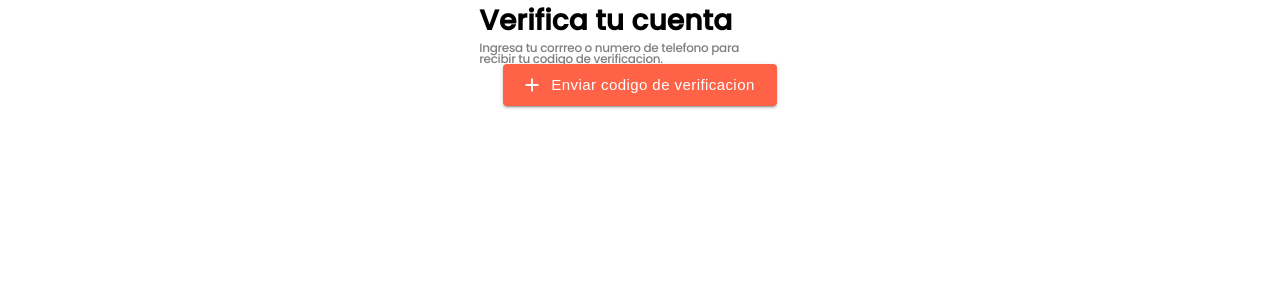
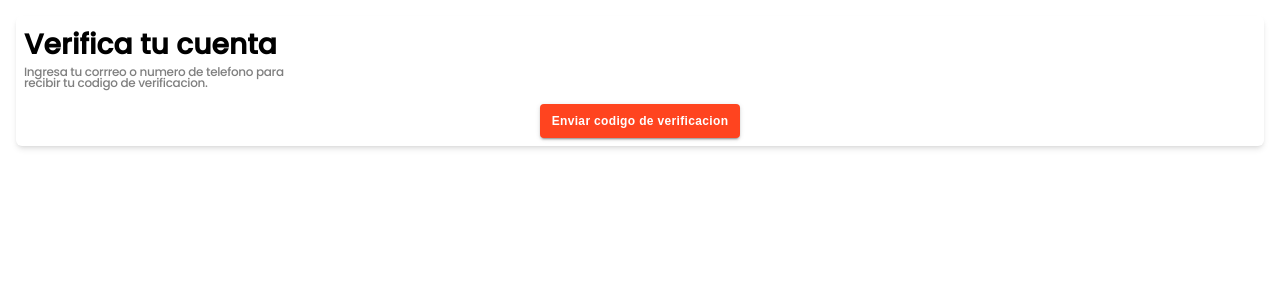
Before and after one commit to BonApp-etit/front, a Next.js app: page /verificacion_de_cuenta in a window 1280 px wide. Shown: the top 300 px of the page. Built offline with nearby package versions, Linux system fonts and the light colour scheme.

Commit message:
Configuracion de boton con color y tiporafia lista

```diff
--- a/src/components/CustomButton.jsx
+++ b/src/components/CustomButton.jsx
@@ -1,8 +1,8 @@
 import React from 'react';
 import { Button } from '@mui/material';
-import { Add } from '@mui/icons-material'; // Asegúrate de tener `@mui/icons-material` instalado
+import { Add, ArrowForward} from '@mui/icons-material'; // Asegúrate de tener `@mui/icons-material` instalado
 
-const CustomButton = ({text, uppercase, fontFamily, tailwindClasses, props}) => {
+const CustomButton = ({text, uppercase, fontFamily, tailwindClasses, size, props}) => {
   const handleClick = () => {
     alert('¡Botón clickeado!');
   };
@@ -10,17 +10,22 @@ const CustomButton = ({text, uppercase, fontFamily, tailwindClasses, props}) =>
   return (
     <Button
       variant="contained"           // Estilo del botón
-      color="secondary"               // Color del botón
-      size="large"                  // Tamaño del botón
-      startIcon={<Add />}           // Icono al inicio
+      // color="primary"               // Color del botón // Configurado desde _app.js Discutir si usar la configuracion de Material UI o Tailwind
+      size = {size ? size : 'medium' }                  // Tamaño del botón
+      //endIcon={<ArrowForward />}   // Icono al inicio
       onClick={handleClick}         // Maneja el evento de clic
-      fullWidth                     // Ocupa todo el ancho
-      sx={{ color:'white',
+
+      sx={{
+        height:'34px',
+        fontSize: '12px',
+        fontWeight: '900',
+        padding:'8px 12px',
+        color:'white',
         textTransform: uppercase ? 'uppercase' : 'none',
         '&:hover': {
-          backgroundColor: '#f01d06',
+          backgroundColor: '#secondary',
         },
-        fontFamily:fontFamily || 'Arial' // Estilo adicional  TODO: Agregar fuente poppins para usarla no solo con tailwind
+        fontFamily:fontFamily || 'Arial' // Estilo adicional
        }}
        className={tailwindClasses} // Aplica clases de Tailwind
        {...props} // Permite pasar otras propiedades
--- a/src/pages/_app.js
+++ b/src/pages/_app.js
@@ -3,10 +3,10 @@ import { CssBaseline, ThemeProvider, createTheme } from '@mui/material';
 const theme = createTheme({ // Colores personalizados para Material UI
   palette: {
     primary: {
-      main: '#1e90ff', // Color azul personalizado
+      main: '#ff441f', // Color azul personalizado
     },
     secondary: {
-      main: '#ff6347', // Color tomate personalizado
+      main: '#ffffff', // Color tomate personalizado
     },
   },
 });
--- a/src/pages/verificacion_de_cuenta/index.jsx
+++ b/src/pages/verificacion_de_cuenta/index.jsx
@@ -1,27 +1,30 @@
 import React from 'react';
 import { Container } from '@mui/material';
 import CustomButton from "@/components/CustomButton"
-import { Button } from '@mui/material';
+//import { Button } from '@mui/material';
 export default function verificacion_de_cuenta(){
     return (
-        <main className="flex justify-center">
-            <div className="gap-2">
+        <main className=" p-4">
+
+            <div className='gap-4 flex flex-col shadow-md p-2 rounded-md'>
+
+            <div className=" flex justify-start flex-col">
             <div className="text-black text-[28px] font-semibold font-poppins">Verifica tu cuenta</div>
             <div className="text-black/50 text-xs font-normal font-poppins leading-[11px] tracking-tight">Ingresa tu corrreo o numero de telefono para<br/>recibir tu codigo de verificacion. </div>
+            </div>
 
-            <div>
-                <Container>
+                <Container className='flex justify-center'>
                     <CustomButton
-
+                     size='medium'
                      text="Enviar codigo de verificacion"
                      uppercase={false}
                      //fontFamily="poppins"
-                     tailwindClasses="p-2 bg-red-600 hover:bg-red-700 rounded-md shadow-md font-poppins "
+                     tailwindClasses="rounded-lg shadow-md justify-center bg-main"
                     >
                     </CustomButton>
                 </Container>
 
-            </div>
+
 
 {/**
             <div>
@@ -33,7 +36,10 @@ export default function verificacion_de_cuenta(){
 
  */}
 
+
+
             </div>
+
 
         </main>
     )
```
